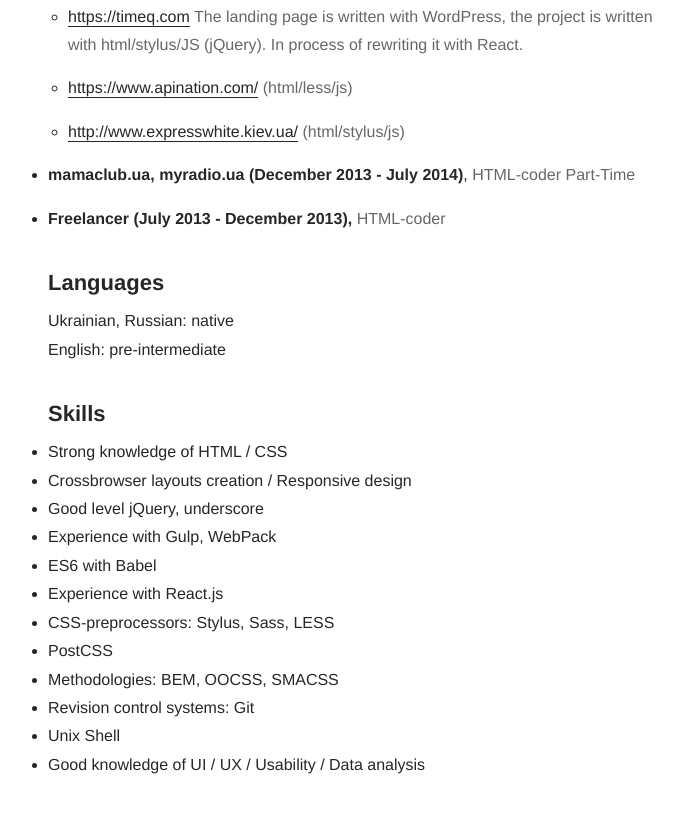
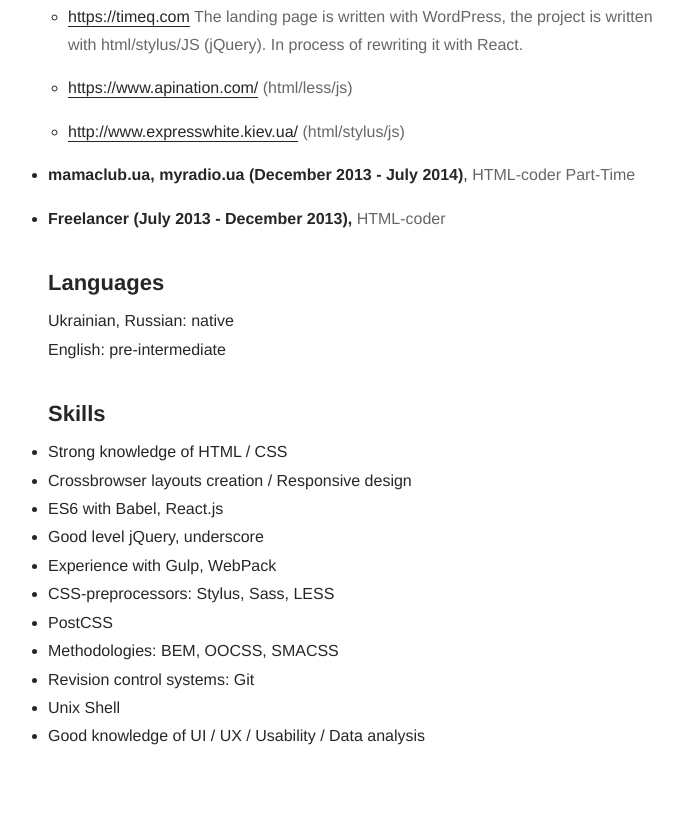
Before and after one commit to SergeyBychok/CV, a plain HTML site: page index.html in a window 1280 px wide. Shown: the part 956-1769 px from the top of the page, without its empty margins (277-960 px from the left). Drawn offline with Linux system fonts and the light colour scheme.

Commit message:
update cv

```diff
--- a/index.html
+++ b/index.html
@@ -172,10 +172,9 @@
 		<ul>
 			<li>Strong knowledge of HTML / CSS</li>
 			<li>Сrossbrowser layouts creation / Responsive design</li>
+			<li>ES6 with Babel, React.js</li>
 			<li>Good level jQuery, underscore</li>
 			<li>Experience with Gulp, WebPack</li>
-			<li>ES6 with Babel</li>
-			<li>Experience with React.js</li>
 			<li>CSS-preprocessors: Stylus, Sass, LESS</li>
 			<li>PostCSS</li>
 			<li>Methodologies: BEM, OOCSS, SMACSS</li>
```
